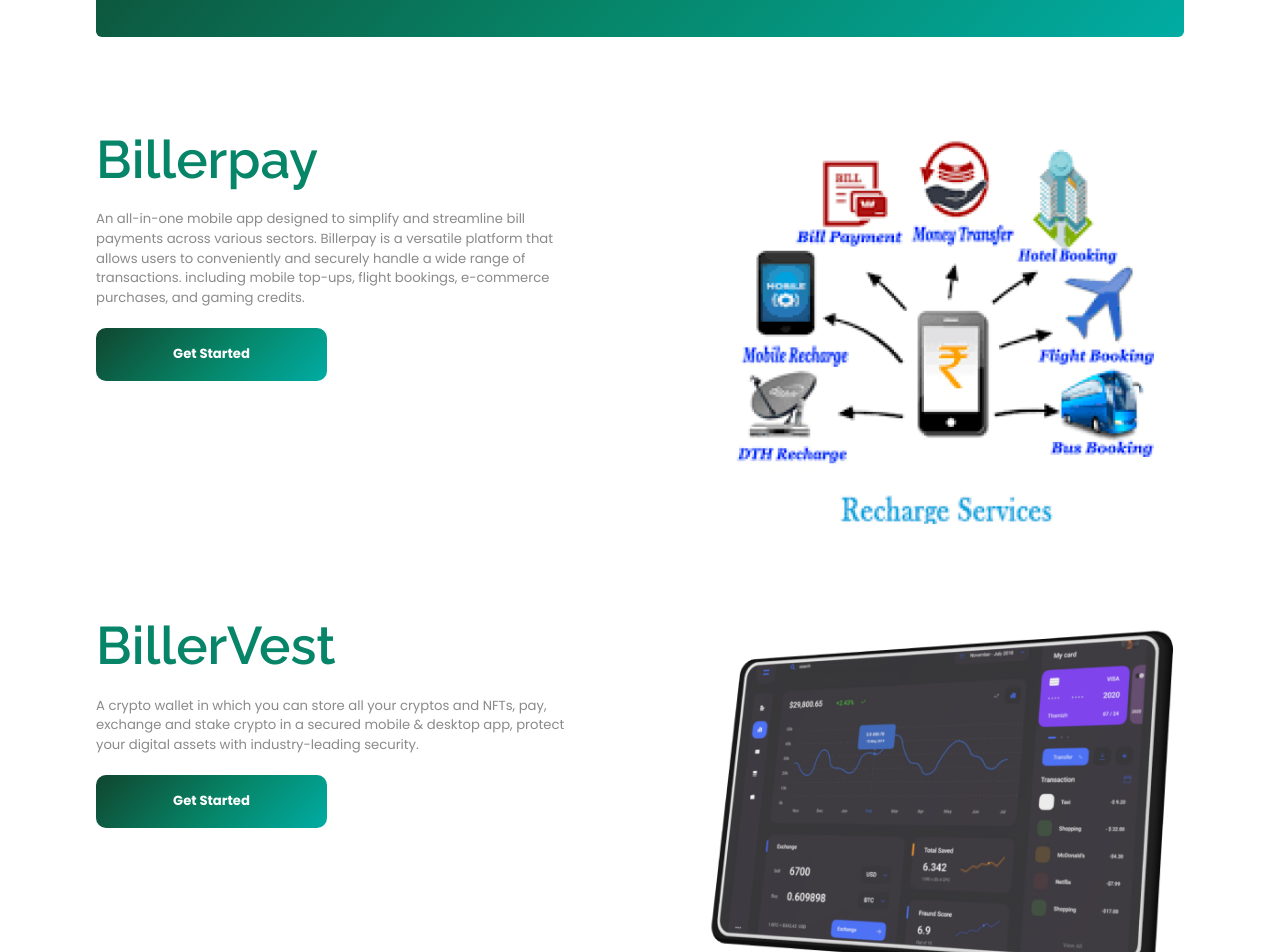
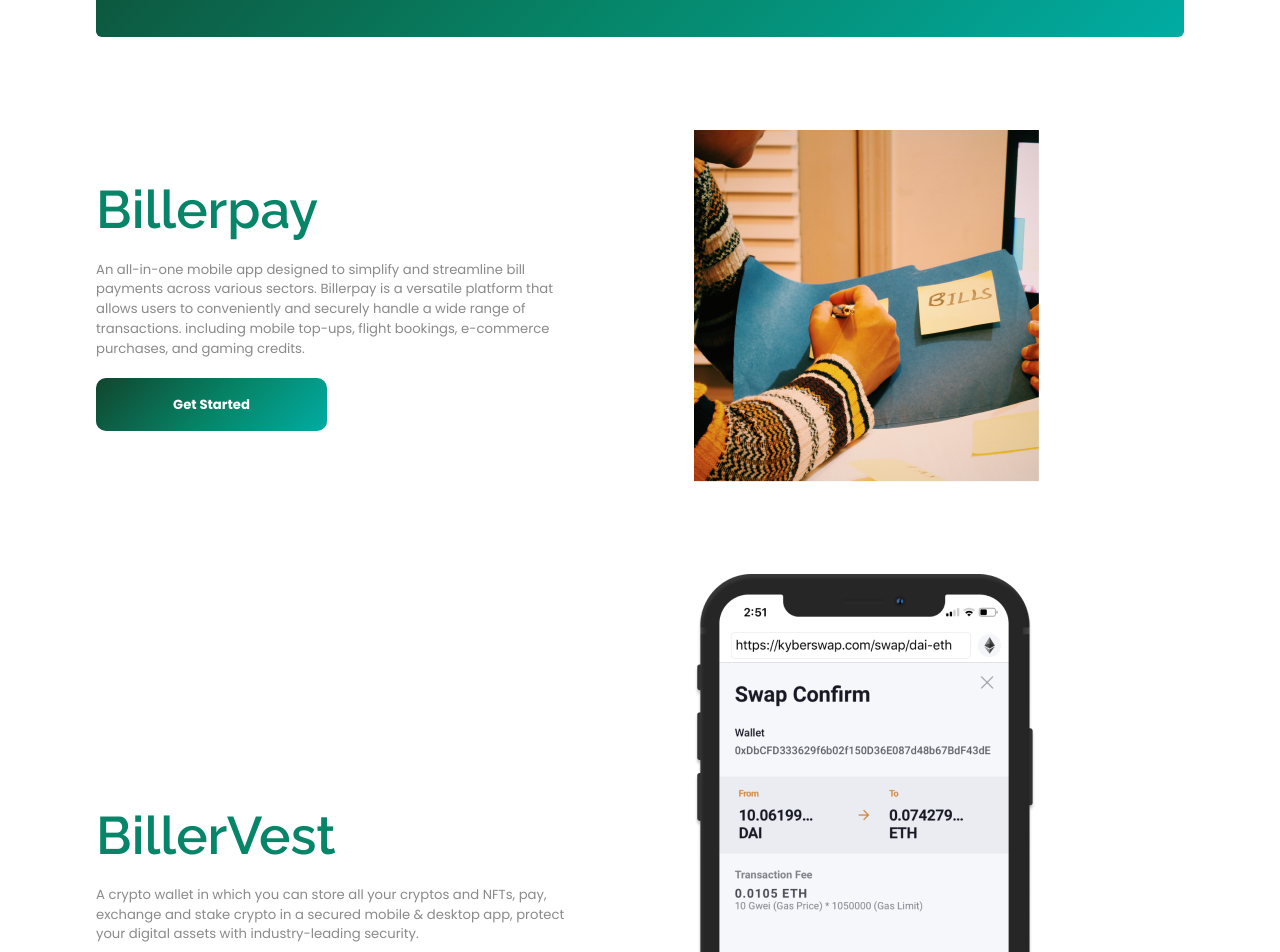
Before and after one commit to Adetayo1999/biller-business, a Next.js app: page /about in a window 1280 px wide. Shown: the part 1100-2052 px from the top of the page. Built offline with nearby package versions, Linux system fonts and the light colour scheme.

Commit message:
updated the images

```diff
--- a/src/app/(unauth)/about/page.tsx
+++ b/src/app/(unauth)/about/page.tsx
@@ -8,6 +8,8 @@
 import billerBTCImage from "@/assets/images/billerbtc-img.png";
 import aboutImage from "@/assets/images/about-img.png";
 import { useRouter } from "next/navigation";
+import billerpayImage from "@/assets/images/billerpay-image.png";
+import billervestImage from "@/assets/images/billervest-image.png";
 
 const About = () => {
   const router = useRouter();
@@ -36,12 +38,12 @@
       <Product
         description="An all-in-one mobile app designed to simplify and streamline bill payments across various sectors. Billerpay is a versatile platform that allows users to conveniently and securely handle a wide range of transactions. including mobile top-ups, flight bookings, e-commerce purchases, and gaming credits."
         title="Billerpay"
-        image={moneyLogo}
+        image={billerpayImage}
         onClick={() => router.push("https://billerpay.store")}
       />
       <Product
         description="A crypto wallet in which you can store all your cryptos and NFTs, pay, exchange and stake crypto in a secured mobile & desktop app, protect your digital assets with industry-leading security."
-        image={billerBTCImage}
+        image={billervestImage}
         title="BillerVest"
         onClick={() => router.push("https://billervest.co")}
       />
--- a/src/components/Product/index.tsx
+++ b/src/components/Product/index.tsx
@@ -17,7 +17,7 @@
   return (
     <div className="">
       <Container>
-        <div className="flex flex-col md:flex-row gap-y-10 md:gap-y-0 justify-between ">
+        <div className="flex flex-col md:flex-row md:items-center gap-y-10 md:gap-y-0 justify-between ">
           <div className="flex-[0.45] flex flex-col gap-y-6">
             <h3 className="text-primary font-raleway font-semibold text-[2.5rem] md:text-[4rem] md:leading-[4.5rem]">
               {title}
@@ -31,7 +31,7 @@
             </button>
           </div>
           <div className="flex-[0.45]">
-            <Image src={image} alt={title} />
+            <Image src={image} alt={title} className=" object-contain" />
           </div>
         </div>
       </Container>
```
Also changed, not shown: src/assets/images/billerpay-image.png (added), src/assets/images/billervest-image.png (added).
